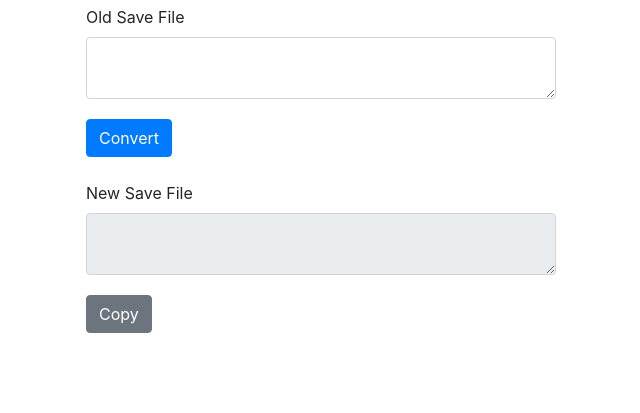
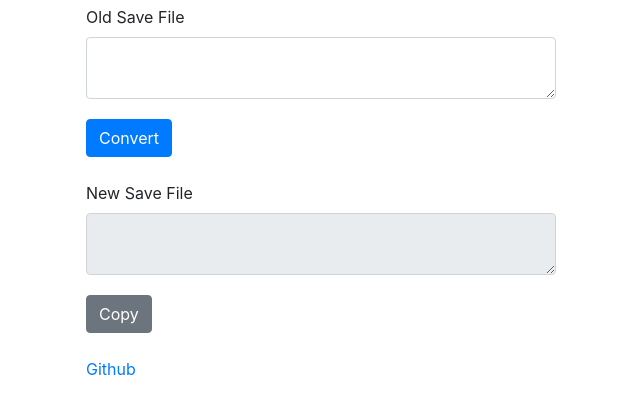
Before and after one commit to Markcreator/VRCraftSaveConvert, a plain HTML site: page index.html in a window 1280 px wide. Shown: the part 71-484 px from the top of the page, without its empty margins (319-959 px from the left). Drawn offline with nearby package versions, Linux system fonts and the light colour scheme.

Commit message:
Added link

```diff
--- a/index.html
+++ b/index.html
@@ -34,6 +34,10 @@
         </div>
 
         <button onclick="copyResult()" class="btn btn-secondary">Copy</button>
+
+        <br/><br/>
+
+        <a href="https://github.com/Markcreator/VRCraftSaveConvert" target="_blank">Github</a>
     </div>
 
     <script>
```
